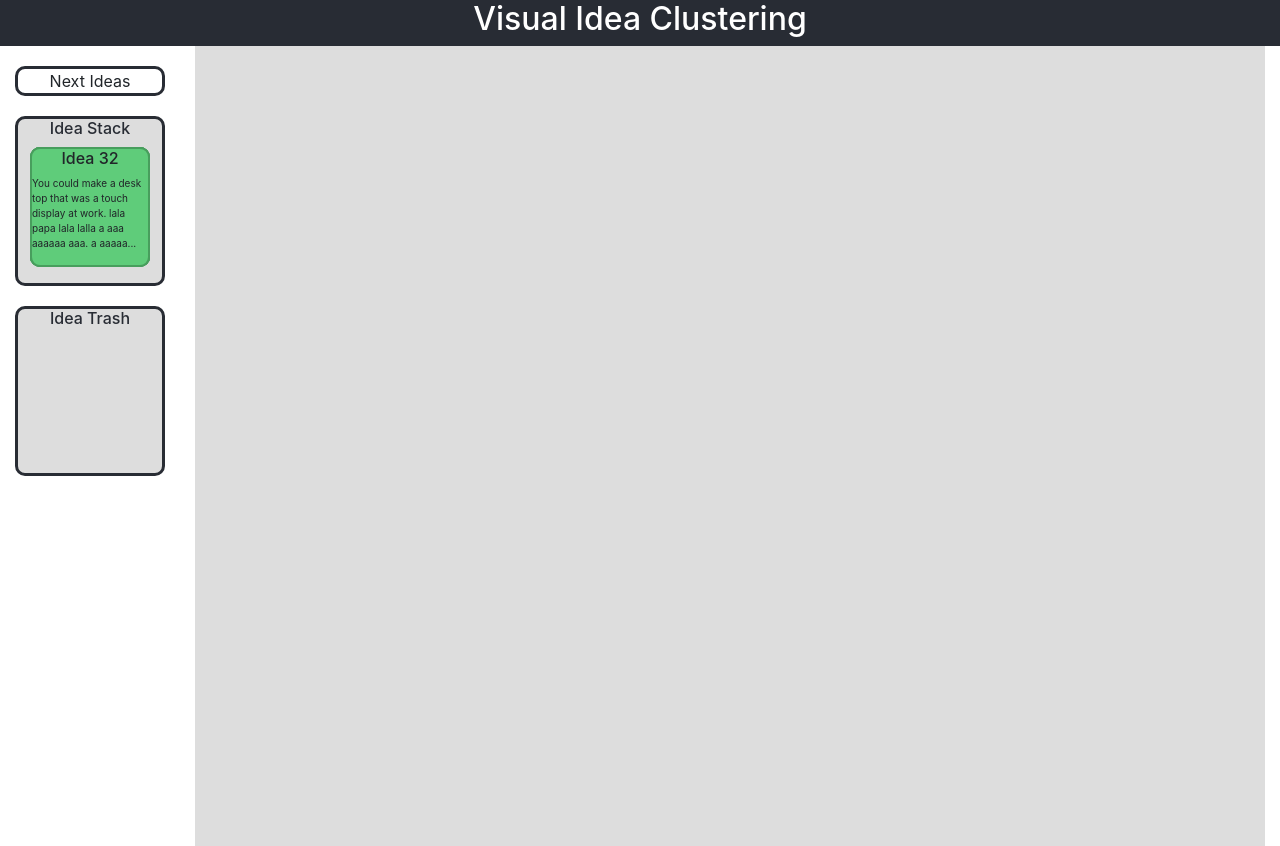
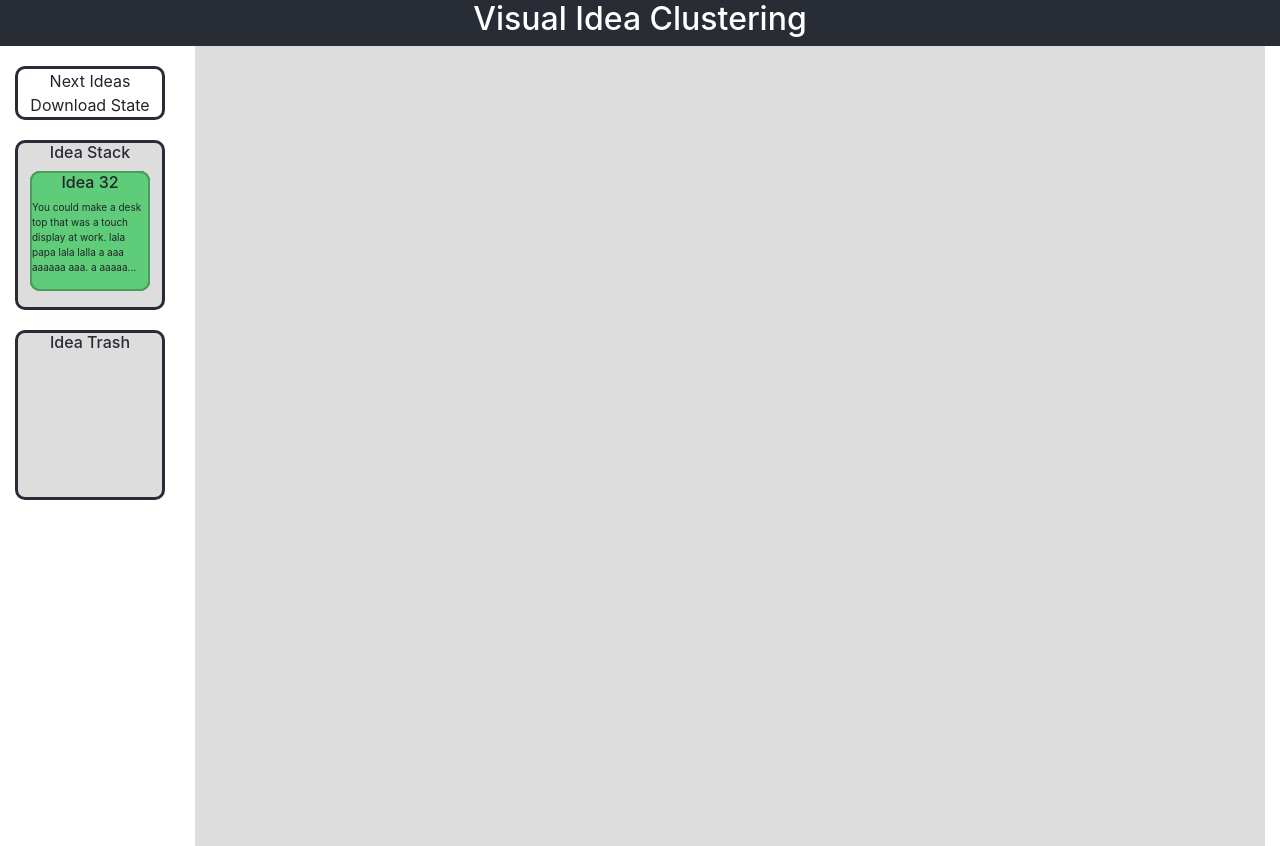
Before and after one commit to lukastaerk/visual-idea-clustering, a React (Create React App) app: page / in a window 1280 px wide. Built offline with nearby package versions, Linux system fonts and the light colour scheme.

Commit message:
download function for state

```diff
--- a/package.json
+++ b/package.json
@@ -7,6 +7,7 @@
     "bootstrap": "^4.1.3",
     "deep-freeze": "0.0.1",
     "expect": "^23.6.0",
+    "file-saver": "^2.0.0",
     "react": "^16.5.2",
     "react-dnd": "^5.0.0",
     "react-dnd-html5-backend": "^5.0.1",
--- a/src/App.js
+++ b/src/App.js
@@ -1,12 +1,9 @@
 import React, { Component } from "react";
 import { connect } from "react-redux";
-import Board from "./components/board";
-import Header from "./components/header";
-import MenuBar from "./components/menuBar";
-import IdeaStack from "./components/ideaStack";
+import { Board, Header, MenuBar, IdeaStack } from "./components";
 import CHI19S1_ideas from "./data/CHI19S1-ideas.json";
-
 import { loadIdeas, moveIdea } from "./actions";
+var FileSaver = require("file-saver");
 
 const mapStateToProps = state => ({
   ...state
@@ -27,6 +24,7 @@ class App extends Component {
     const nextIdeas = this.dataLoader(nextIndex, nextIndex + 5, CHI19S1_ideas);
     this.props.loadIdeas(nextIdeas);
   }
+
   dataLoader = (fromIndex, toIndex, JSON_DATA) => {
     const data = JSON_DATA.slice(fromIndex, toIndex);
     var ideas = data.map(idea => {
@@ -55,6 +53,23 @@ class App extends Component {
     this.props.loadIdeas(nextStack);
   };
 
+  handleDownloadState = event => {
+    const state = this.props.clusteringReducer;
+    let date = new Date();
+    var blob = new Blob([JSON.stringify(state, null, 4)], {
+      type: "application/json;charset=utf-8"
+    });
+    FileSaver.saveAs(
+      blob,
+      "Clustering-State-" +
+        date
+          .toGMTString()
+          .split(" ")
+          .join("-") +
+        ".json"
+    );
+  };
+
   render() {
     const { stackIdeas, boardIdeas, clusters } = this.props.clusteringReducer;
     return (
@@ -62,7 +77,10 @@ class App extends Component {
         <Header />
         <div className="row">
           <div className="col-auto">
-            <MenuBar handleNextIdeas={this.handleNextIdeas} />
+            <MenuBar
+              handleNextIdeas={this.handleNextIdeas}
+              handleDownloadState={this.handleDownloadState}
+            />
             <IdeaStack isTrash={false} nextIdeas={stackIdeas} />
             <IdeaStack isTrash={true} handleDropTrash={this.handleDropTrash} />
           </div>
--- a/src/components/board.js
+++ b/src/components/board.js
@@ -1,10 +1,8 @@
 import React, { Component } from "react";
 import { connect } from "react-redux";
-import { renderIdeas } from "./idea";
-import { renderClusters } from "./cluster";
+import { renderIdeas, renderClusters } from "./";
 import { colors } from "./../constants/index.json";
-import { moveIdea } from "../actions/moveIdea";
-import { moveCluster } from "../actions/moveCluster";
+import { moveIdea, moveCluster } from "../actions";
 
 var styles = {
   board: {
@@ -20,10 +18,6 @@ var styles = {
 const mapDispatchToProps = dispatch => ({
   moveIdea: (...props) => dispatch(moveIdea(...props)),
   moveCluster: (...props) => dispatch(moveCluster(...props))
-});
-
-const mapStateToProps = state => ({
-  ...state
 });
 
 const getSinkFormTarget = target => {
@@ -104,6 +98,6 @@ class Board extends Component {
 }
 
 export default connect(
-  mapStateToProps,
+  null,
   mapDispatchToProps
 )(Board);
--- a/src/components/cluster.js
+++ b/src/components/cluster.js
@@ -1,7 +1,7 @@
 import React, { Component } from "react";
 import Draggable from "./draggable";
 import RenameableH6 from "./renameableH6";
-import { renderIdeas } from "./idea";
+import { renderIdeas } from "./";
 import { colors } from "./../constants/index.json";
 
 export const renderClusters = clusters => {
@@ -29,7 +29,7 @@ var styles = {
   }
 };
 
-export class Cluster extends Component {
+class Cluster extends Component {
   render() {
     const { id, position, ideas, name } = this.props;
     const sqrtUp = Math.round(Math.sqrt(ideas.length) + 0.49);
@@ -57,3 +57,4 @@ export class Cluster extends Component {
     );
   }
 }
+export default Cluster;
--- /dev/null
+++ b/src/components/index.js
@@ -0,0 +1,17 @@
+import Idea, { renderIdeas } from "./idea";
+import Cluster, { renderClusters } from "./cluster";
+import Board from "./board";
+import Header from "./header";
+import MenuBar from "./menuBar";
+import IdeaStack from "./ideaStack";
+
+export {
+  Idea,
+  renderIdeas,
+  Cluster,
+  renderClusters,
+  Board,
+  Header,
+  MenuBar,
+  IdeaStack
+};
--- a/src/components/menuBar.js
+++ b/src/components/menuBar.js
@@ -20,11 +20,12 @@ var style = {
 
 class MenuBar extends Component {
   render() {
-    const { handleNextIdeas } = this.props;
+    const { handleNextIdeas, handleDownloadState } = this.props;
     return (
       <div style={style.box}>
         <div style={style.menu}>
           <ListItem name={"Next Ideas"} onClick={handleNextIdeas} />
+          <ListItem name={"Download State"} onClick={handleDownloadState} />
         </div>
       </div>
     );
```
Also changed, not shown: 1 other file (tests, documents, lock files or other folders).
